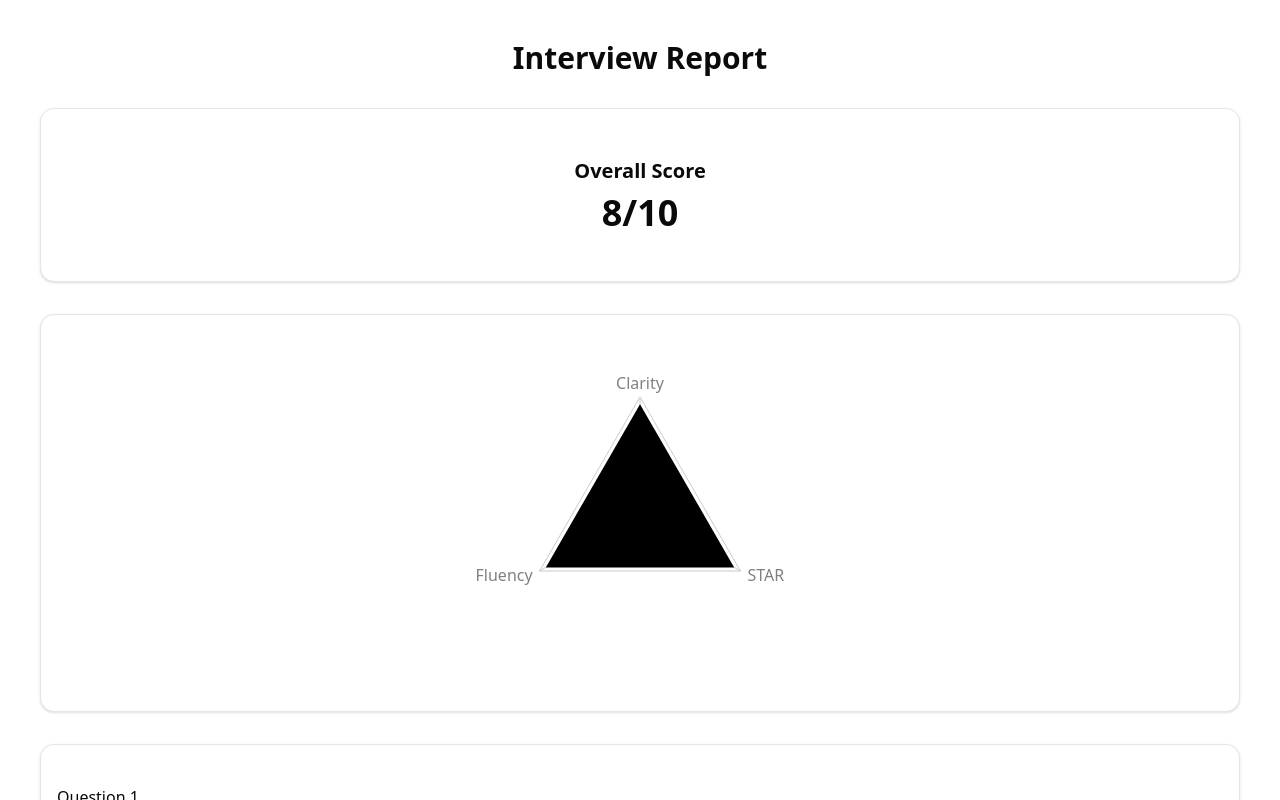
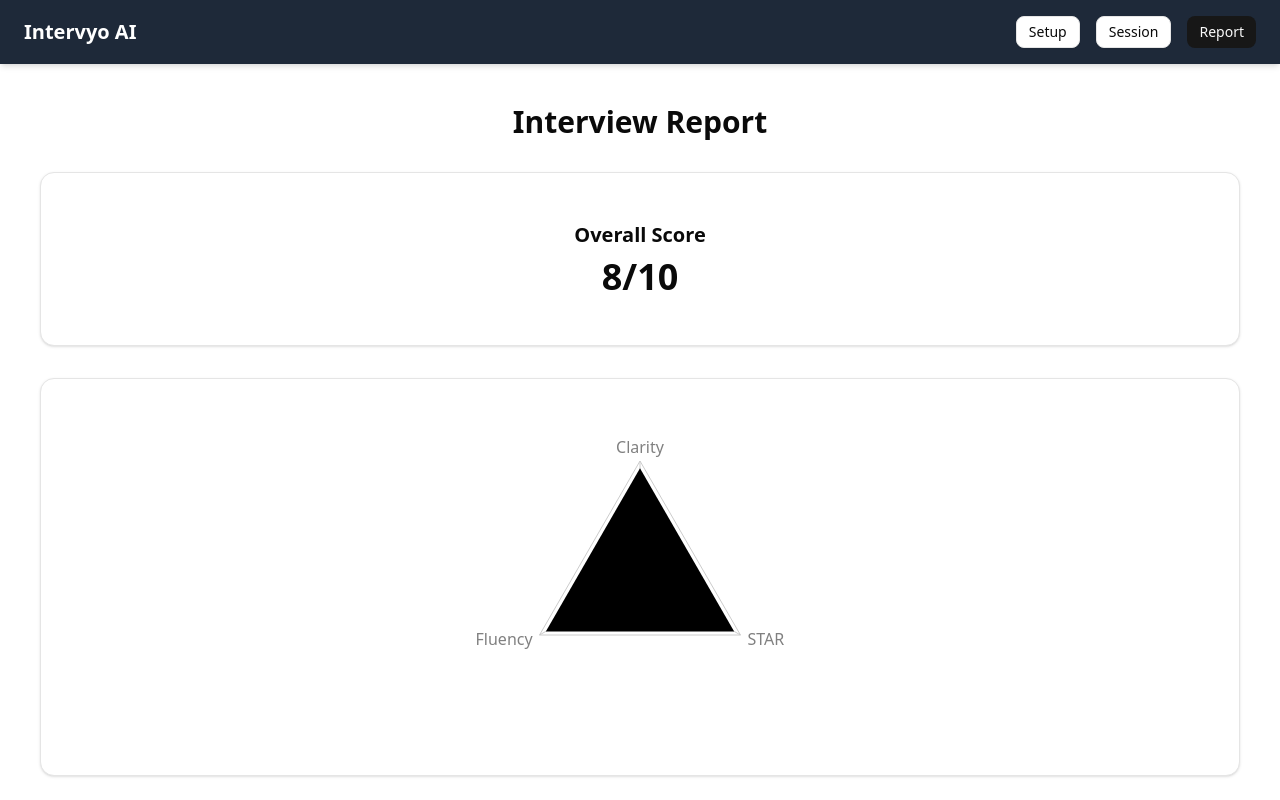
Before and after one commit to sikander-nawaz/INTERVYO-AI, a Next.js app: page /interview/report in a window 1280 px wide. Shown: the top 800 px of the page. Built offline with nearby package versions, Linux system fonts and the light colour scheme.

Commit message:
report-navbar

```diff
--- a/app/interview/report/page.tsx
+++ b/app/interview/report/page.tsx
@@ -3,6 +3,7 @@
 import { useInterviewStore } from "@/store/interviewStore";
 import { Card, CardContent } from "@/components/ui/card";
 import ScoreRadar from "@/components/RadarChart";
+import Navbar from "@/components/Navbar";
 
 export default function ReportPage() {
   const results = useInterviewStore((s) => s.results);
@@ -30,6 +31,11 @@ export default function ReportPage() {
   );
 
   return (
+    <div>
+      <div>
+        <Navbar />
+      </div>
+
       <div className="min-h-screen p-10 space-y-8">
         <h1 className="text-3xl font-bold text-center">Interview Report</h1>
 
@@ -66,5 +72,6 @@ export default function ReportPage() {
           ))}
         </div>
       </div>
+    </div>
   );
 }
```
Lines whose indentation alone changed are shown as unchanged.
